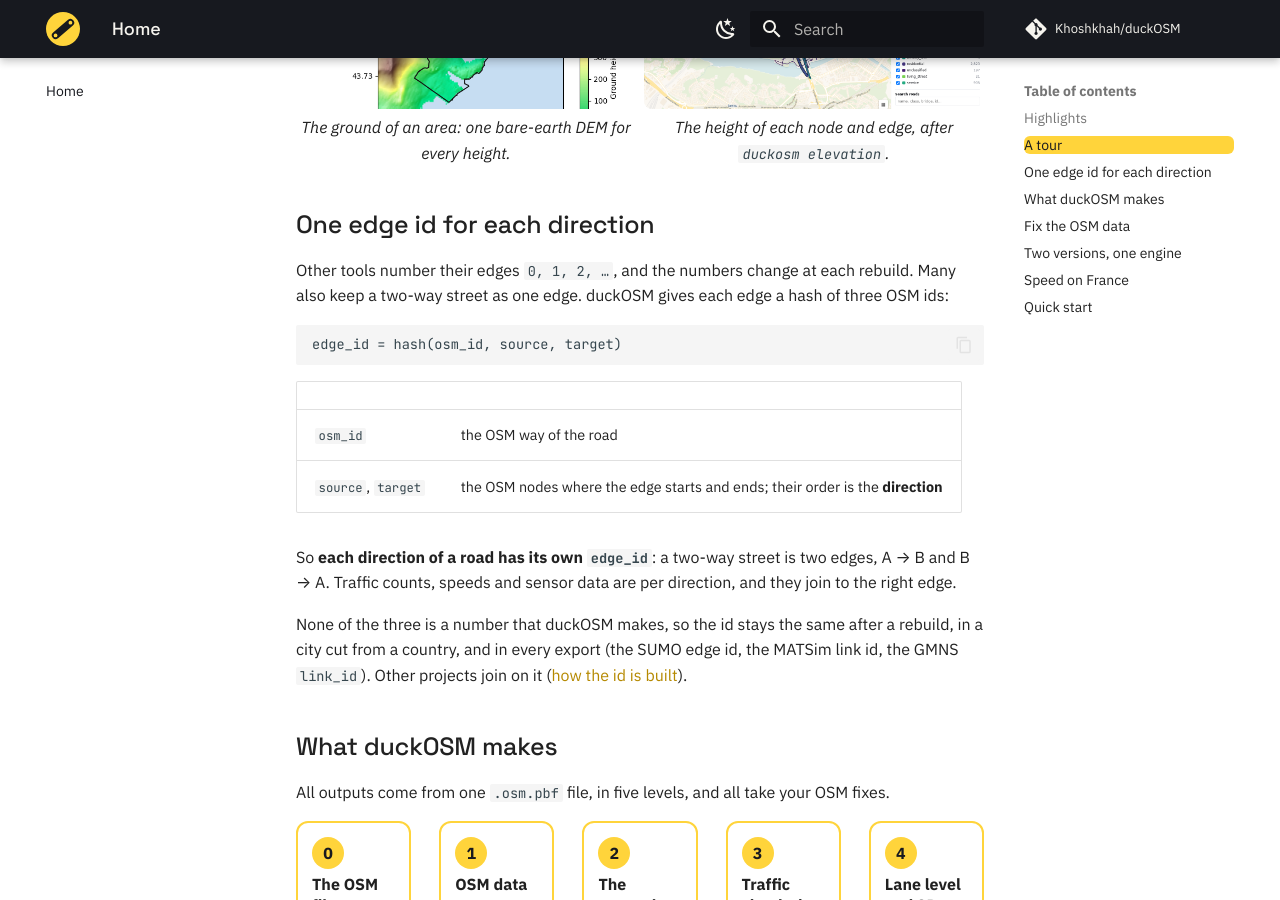
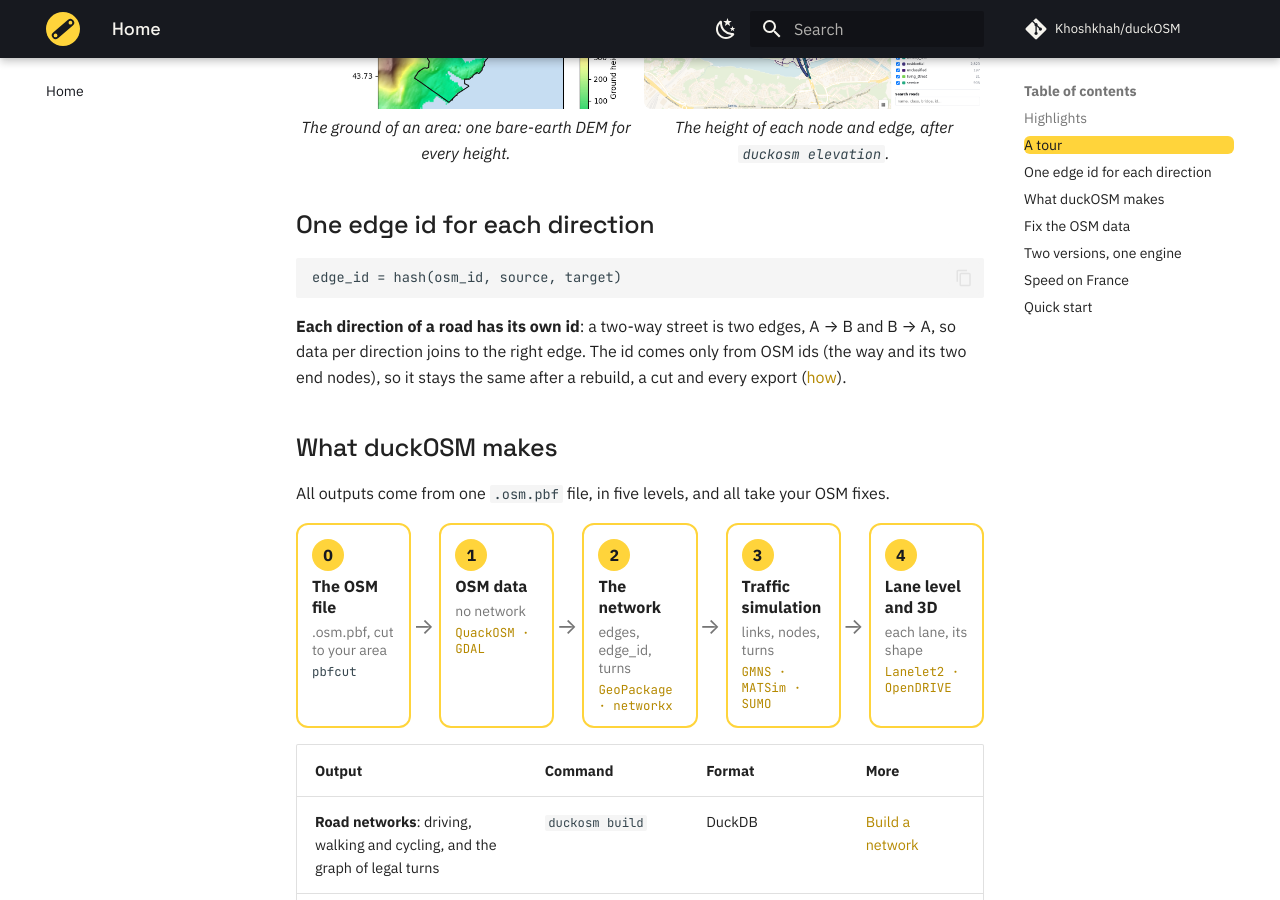
Before and after one commit to Khoshkhah/duckOSM, an MkDocs documentation site: the page built from docs/index.md, in a window 1280 px wide and 900 px high, scrolled down 2249 px. Built offline with MkDocs 1.6.1 and Material for MkDocs 9.7.7, drawn with Linux system fonts in a browser that asks for light colours; comment, search, counter and statistics services are not loaded.

Commit message:
Docs: shorter edge id section (home page and README)
Co-Authored-By: Claude Opus 5.5 <noreply@anthropic.com>

````diff
--- a/docs/index.md
+++ b/docs/index.md
@@ -109,24 +109,13 @@ traffic simulation and routing. You can fix the OSM data on a map first, and eve
 
 ## One edge id for each direction
 
-Other tools number their edges `0, 1, 2, …`, and the numbers change at each rebuild. Many also keep a two-way street as one
-edge. duckOSM gives each edge a hash of three OSM ids:
-
 ```text
 edge_id = hash(osm_id, source, target)
 ```
 
-| | |
-|---|---|
-| `osm_id` | the OSM way of the road |
-| `source`, `target` | the OSM nodes where the edge starts and ends; their order is the **direction** |
-
-So **each direction of a road has its own `edge_id`**: a two-way street is two edges, A → B and B → A. Traffic counts,
-speeds and sensor data are per direction, and they join to the right edge.
-
-None of the three is a number that duckOSM makes, so the id stays the same after a rebuild, in a city cut from a country,
-and in every export (the SUMO edge id, the MATSim link id, the GMNS `link_id`). Other projects join on it
-([how the id is built](concepts/edge-ids.md)).
+**Each direction of a road has its own id**: a two-way street is two edges, A → B and B → A, so data per direction joins
+to the right edge. The id comes only from OSM ids (the way and its two end nodes), so it stays the same after a rebuild,
+a cut and every export ([how](concepts/edge-ids.md)).
 
 ## What duckOSM makes
 
````
Also changed, not shown: README.md (+3 -7 lines).
